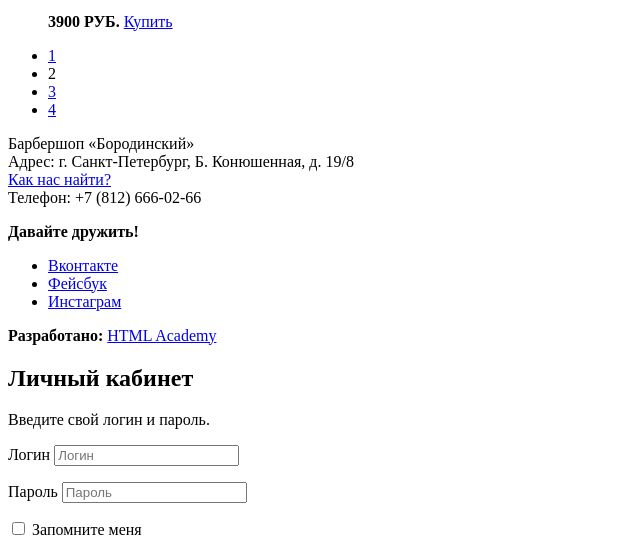
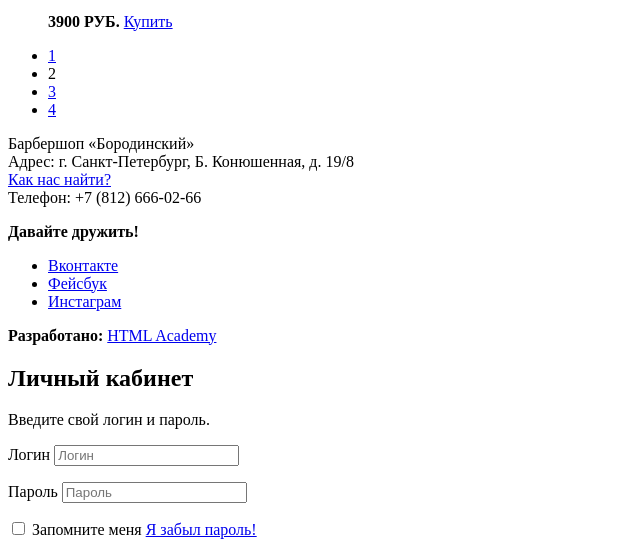
Before and after one commit to Pitoncod/546675-barbershop, a plain HTML site: page catalog.html in a window 1280 px wide. Shown: the part 1389-1944 px from the top of the page, without its empty margins (0-640 px from the left). Drawn offline with Linux system fonts and the light colour scheme.

Commit message:
modal form
ссылка восстановления пароля

```diff
--- a/catalog.html
+++ b/catalog.html
@@ -276,6 +276,7 @@
                 <span class="checkbox-indicator"></span>
                 Запомните меня
               </label>
+              <a class="restore" href="#">Я забыл пароль!</a>
             </p>
 
           </form>
```
